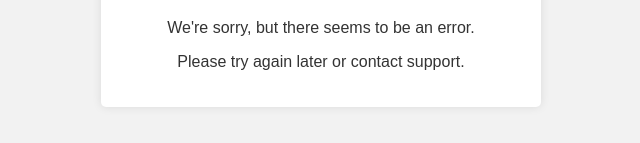
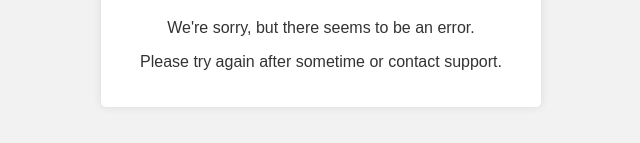
Before and after one commit to sohailshaikh23/login-page, a plain HTML site: page error.html in a window 1280 px wide. Shown: the part 246-389 px from the top of the page, without its empty margins (319-959 px from the left). Drawn offline with Linux system fonts and the light colour scheme.

Commit message:
Update error.html

```diff
--- a/error.html
+++ b/error.html
@@ -35,7 +35,7 @@
     <div class="error-container">
         <h1>Oops! Something went wrong</h1>
         <p>We're sorry, but there seems to be an error.</p>
-        <p>Please try again later or contact support.</p>
+        <p>Please try again after sometime or contact support.</p>
     </div>
 </body>
 </html>
```
